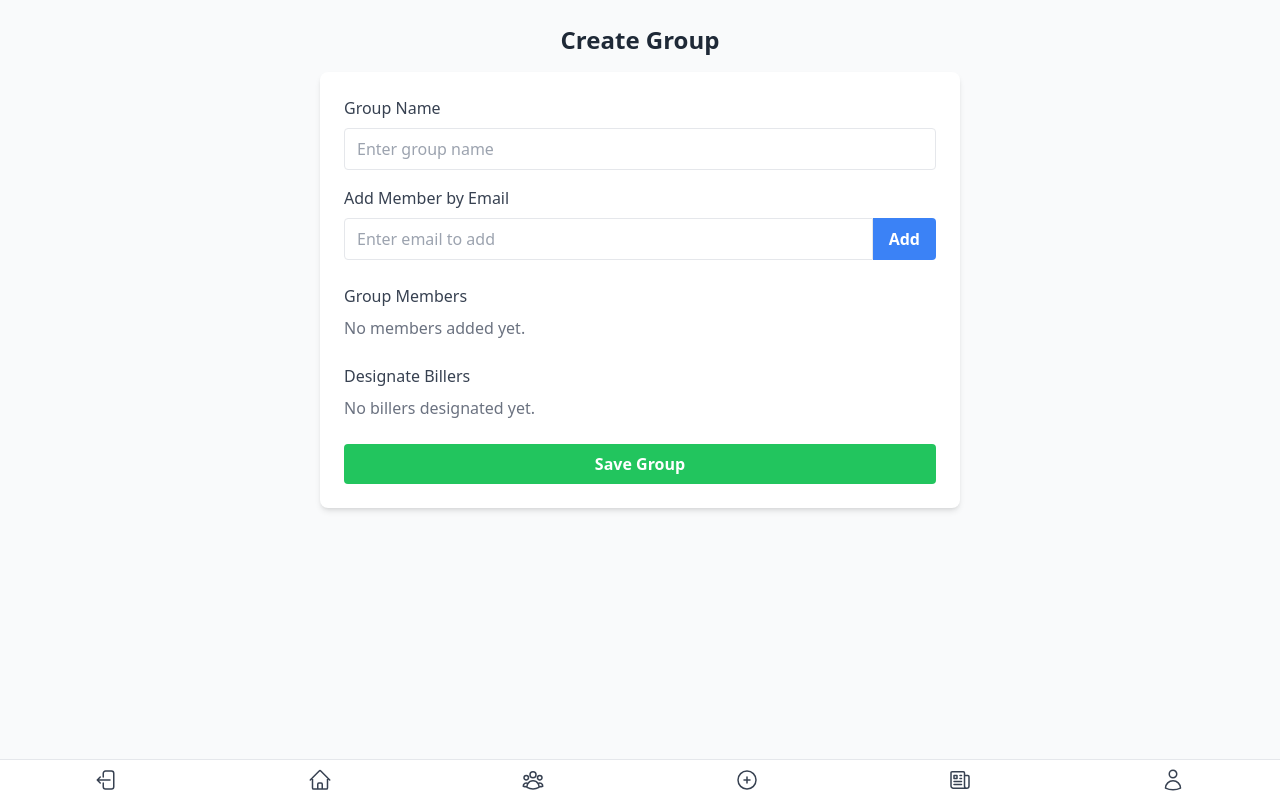
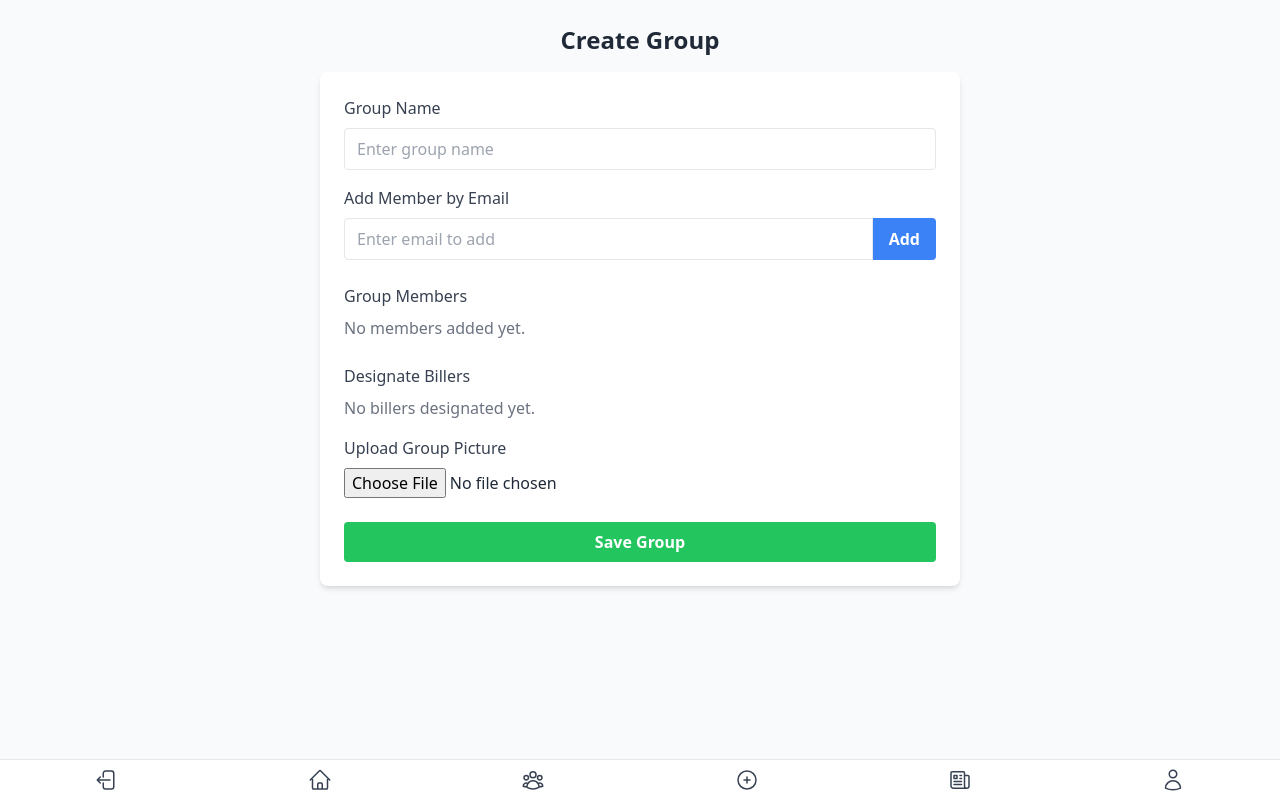
Before and after one commit to kxrai/digt2107-mass-splitter, a React (Create React App) app in the folder client/: page /create-group in a window 1280 px wide. Built offline with nearby package versions, Linux system fonts and the light colour scheme.

Commit message:
updates create-group form

```diff
--- a/client/src/pages/CreateGroup.js
+++ b/client/src/pages/CreateGroup.js
@@ -9,6 +9,12 @@ function CreateGroup() {
   const [members, setMembers] = useState([]);
   const [billers, setBillers] = useState([]);
   const [errorMessage, setErrorMessage] = useState('');
+  const [groupImage, setGroupImage] = useState(null);
+
+  const handleImageChange = (e) => {
+    const file = e.target.files[0];
+    setGroupImage(file);
+  };
 
   const isValidEmail = (email) => /\S+@\S+\.\S+/.test(email);
 
@@ -116,6 +122,8 @@ function CreateGroup() {
               placeholder="Enter group name"
             />
           </div>
+
+          {/* member email section */}
           <div className="mt-4">
             <label htmlFor="memberEmail" className="block text-gray-700 font-medium">
               Add Member by Email
@@ -168,6 +176,25 @@ function CreateGroup() {
             </ul>
             {billers.length === 0 && <p className="text-gray-500 mt-2">No billers designated yet.</p>}
           </div>
+
+        {/* Upload Group Picture - New Section */}
+        <div className="mt-4">
+          <label htmlFor="groupImage" className="block text-gray-700 font-medium">Upload Group Picture</label>
+          <input
+            id="groupImage"
+            type="file"
+            accept="image/*"
+            onChange={handleImageChange}
+            className="mt-2"
+          />
+          {groupImage && (
+            <div className="mt-2">
+              <p className="text-sm text-gray-500">Selected Image:</p>
+              <img src={URL.createObjectURL(groupImage)} alt="Group Preview" className="w-20 h-20 object-cover rounded-full border mt-1" />
+            </div>
+          )}
+        </div>
+
           <button onClick={handleSaveGroup} className="w-full mt-6 py-2 bg-green-500 text-white font-semibold rounded">
             Save Group
           </button>
--- a/client/src/pages/HomePage.js
+++ b/client/src/pages/HomePage.js
@@ -62,7 +62,6 @@ function Homepage() {
       </div>
 
       {/* Groups Section */}
-      {/* Groups Section Card */}
       <div className="w-full max-w-3xl mt-6 px-4">
         <div className="bg-gradient-to-r from-blue-100 via-purple-100 to-pink-100 rounded-lg shadow-lg p-6">
           <div className="flex justify-between items-center mb-2">
@@ -104,8 +103,6 @@ function Homepage() {
         </div>
       </div>
 
-
-
       {/* Create Group Button (only for logged-in users) */}
       {isLoggedIn && (
         <Link
```
Lines whose indentation alone changed are shown as unchanged.
